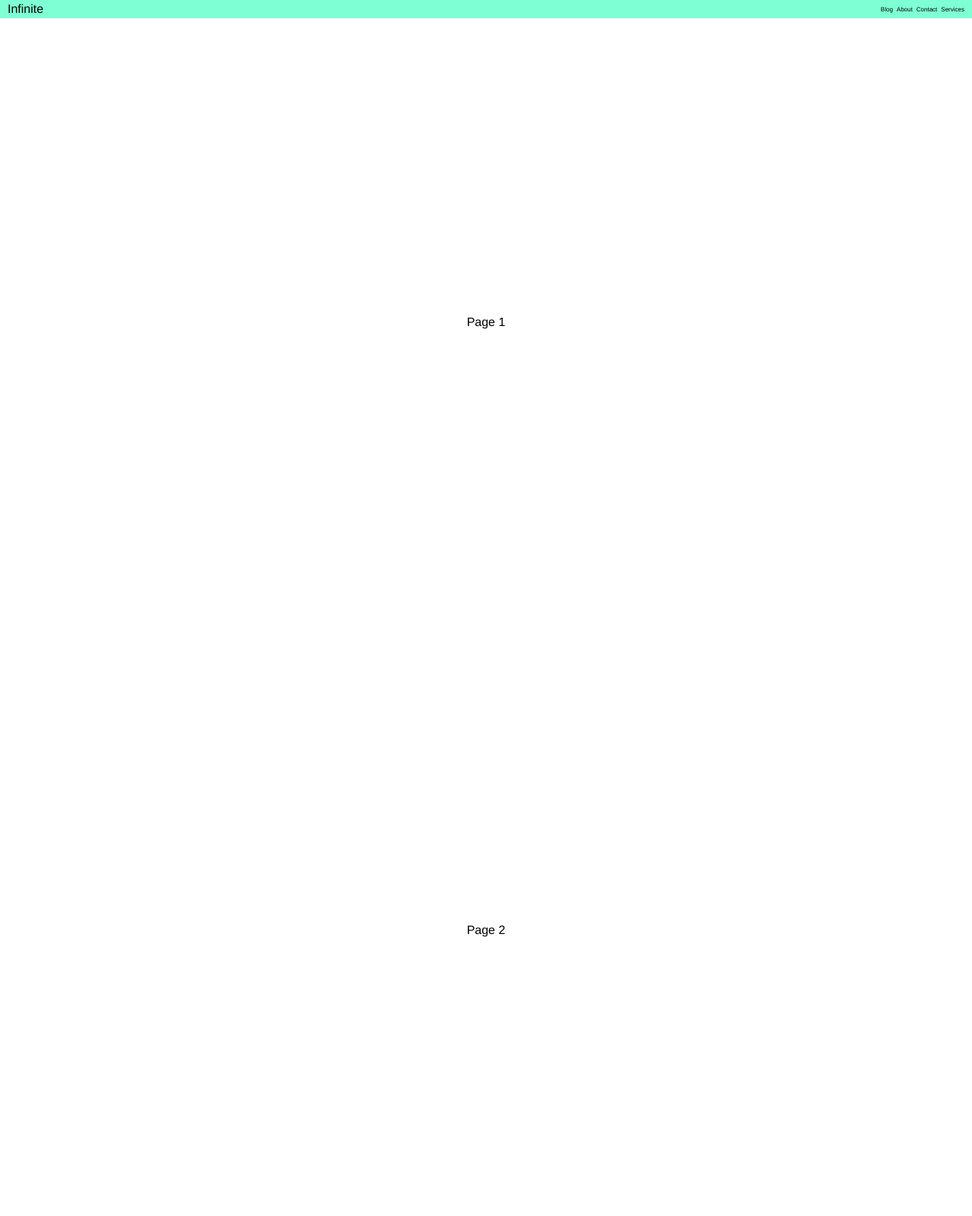
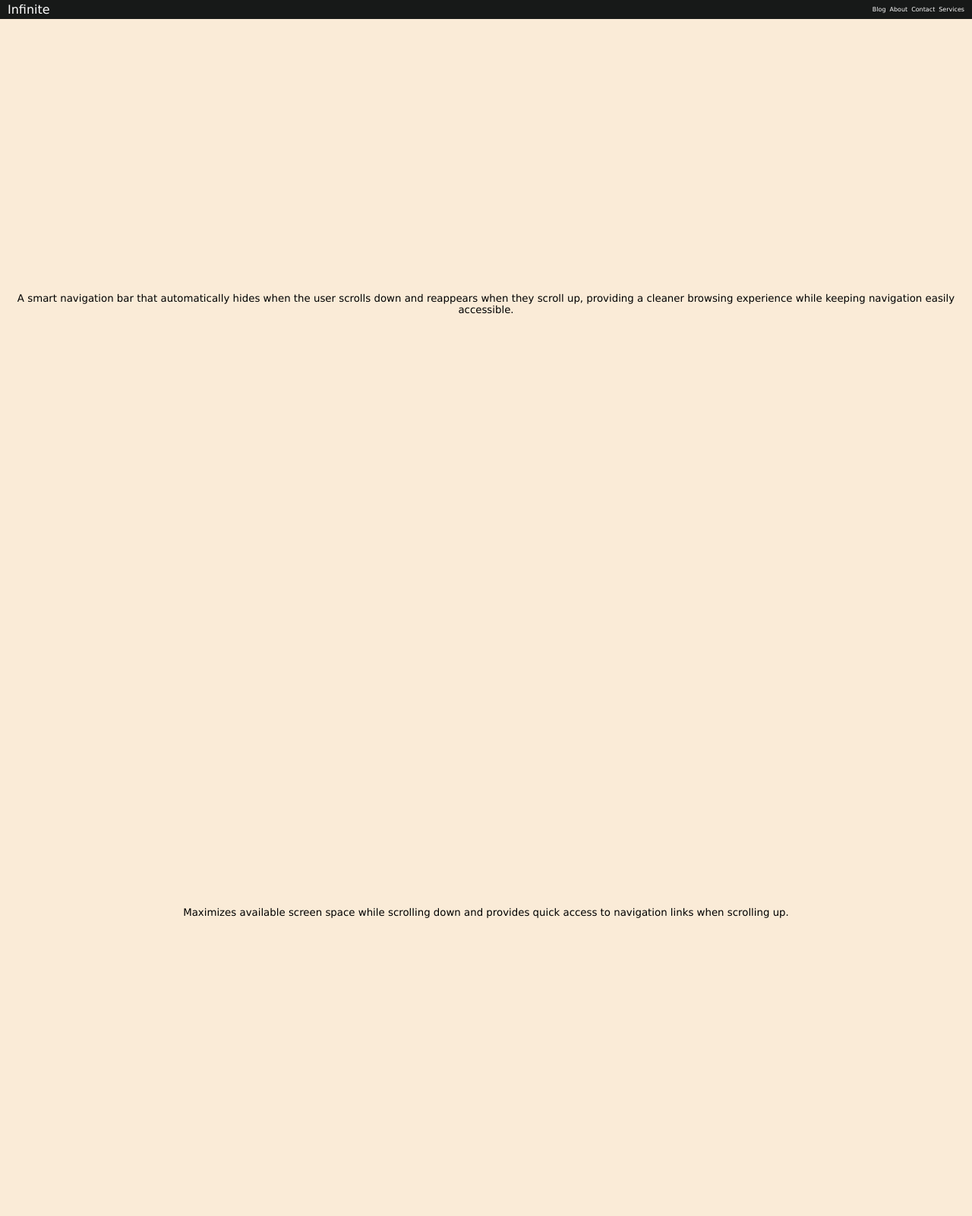
Before and after one commit to sailendrachettri/auto-hiding-navigation-bar, a plain HTML site: page index.html in a window 1280 px wide. Shown: the top 1600 px of the page at 76% size. Drawn offline with nearby package versions, Linux system fonts and the light colour scheme.

Commit message:
desktop version is good

```diff
--- a/index.html
+++ b/index.html
@@ -1,13 +1,12 @@
-<!DOCTYPE html>
+<!doctype html>
 <html lang="en">
   <head>
-    <meta charset="UTF-8">
-    <meta name="viewport" content="width=device-width, initial-scale=1.0">
-    <link rel="stylesheet" href="./styles.css">
+    <meta charset="UTF-8" />
+    <meta name="viewport" content="width=device-width, initial-scale=1.0" />
+    <link rel="stylesheet" href="./styles.css" />
     <title>auto hiding scroll nav bar</title>
   </head>
   <body>
-
     <nav>
       <div id="left">Infinite</div>
       <div id="right">
@@ -20,10 +19,38 @@
       </div>
     </nav>
 
-    <div id="page1">Page 1</div>
-    <div id="page2">Page 2</div>
-    <div id="page3">Page 3</div>
+    <div id="page1">
+      <small>
+        A smart navigation bar that automatically hides when the user scrolls
+        down and reappears when they scroll up, providing a cleaner browsing
+        experience while keeping navigation easily accessible.</small
+      >
+    </div>
+    <div id="page2">
+      <small
+        >Maximizes available screen space while scrolling down and provides
+        quick access to navigation links when scrolling up.</small
+      >
+    </div>
+    <div id="page3">
+      <small>
+        Dynamically adjusts the navbar's visibility based on the user's scroll
+        direction, ensuring consistent behavior throughout the webpage.</small
+      >
+    </div>
 
+    <script
+      src="https://cdnjs.cloudflare.com/ajax/libs/gsap/3.15.0/gsap.min.js"
+      integrity="sha512-oJ8QbaQThQoJZ7oEv+29jfPM6CcP+zUxh3PKJs1vyOhx0UraUrE7PQgeItu3dOuCJyrzWpoYMsVjkkPEBzbUqw=="
+      crossorigin="anonymous"
+      referrerpolicy="no-referrer"
+    ></script>
+    <script
+      src="https://cdnjs.cloudflare.com/ajax/libs/gsap/3.15.0/ScrollTrigger.min.js"
+      integrity="sha512-OaIE7ud4P04EhnBuhEcm0wQSceIxbi2pV03oBLS/+F6ampfxsnxcIxOp7H2eF9G7N0kEht0VAzOLG+dTLSo17Q=="
+      crossorigin="anonymous"
+      referrerpolicy="no-referrer"
+    ></script>
     <script src="./script.js"></script>
   </body>
 </html>
--- a/script.js
+++ b/script.js
@@ -0,0 +1,23 @@
+let lastScrollY = window.scrollY;
+
+window.addEventListener("scroll", ()=>{
+    const currentScrollY = window.scrollY;
+
+    if(currentScrollY > lastScrollY){
+        console.log("Scroll downward");
+
+        gsap.to("nav", {
+            y: -100,
+            duration: 1
+        })
+    }else {
+        console.log("Scroll upward");
+         gsap.to("nav", {
+            y: 0,
+            duration: 1
+        })
+    }
+
+    lastScrollY = currentScrollY;
+
+})
--- a/styles.css
+++ b/styles.css
@@ -1,29 +1,32 @@
-*{
+* {
   margin: 0;
   padding: 0;
   box-sizing: border-box;
-    font-family: 'Franklin Gothic Medium', 'Arial Narrow', Arial, sans-serif;
+  font-family:  'Lucida Sans', 'Lucida Sans Regular', 'Lucida Grande', 'Lucida Sans Unicode', Geneva, Verdana, sans-serif
 }
 
-html, body{
+html,
+body {
   height: 100%;
   width: 100%;
 }
-nav{
+nav {
   display: flex;
   justify-items: center;
   justify-content: space-between;
-    background-color: aquamarine;
+  background-color: rgb(23, 25, 24);
   display: flex;
   align-items: center;
   padding: 3px 10px;
+  position: fixed;
+  color: white;
+  top: 0;
+  left: 0;
+  width: 100%;
+  z-index: 1000;
 }
 
-#left{
-    font-family: 'Franklin Gothic Medium', 'Arial Narrow', Arial, sans-serif;
-}
-
-#right ul{
+#right ul {
   display: flex;
   align-items: center;
   justify-content: center;
@@ -31,14 +34,18 @@ nav{
   gap: 5px;
 }
 
-#right ul li{
+#right ul li {
   list-style: none;
 }
 
-#page1, #page2, #page3{
+#page1,
+#page2,
+#page3 {
   height: 100%;
   width: 100%;
   display: flex;
   justify-content: center;
   align-items: center;
+  text-align: center;
+  background-color: antiquewhite;
 }
```
Lines whose indentation alone changed are shown as unchanged.
